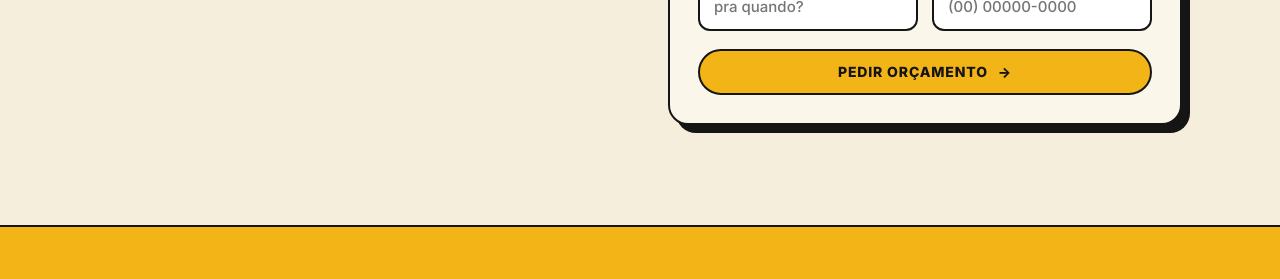
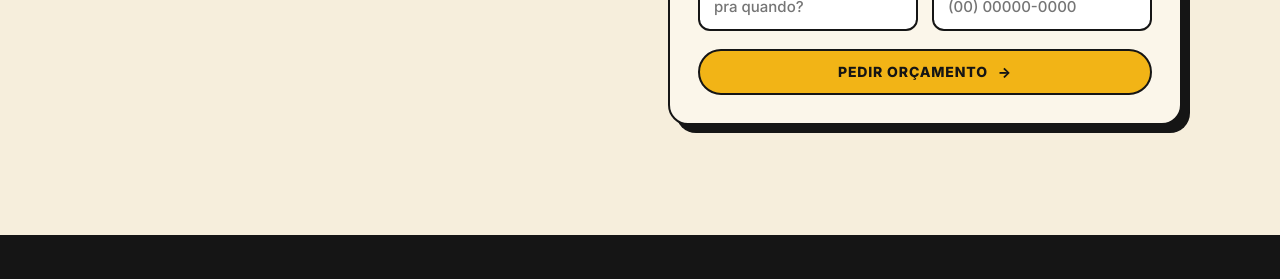
Before and after one commit to isapandini/ugc, a plain HTML site: page index.html in a window 1280 px wide. Shown: the part 4807-5086 px from the top of the page. Drawn offline with Linux system fonts and the light colour scheme.

Commit message:
Update index.html

```diff
--- a/index.html
+++ b/index.html
@@ -195,7 +195,7 @@ section{scroll-margin-top:72px}
 .atend-lista .est{color:var(--pt)}
 
 /* ---------- 6. contato ---------- */
-.contato{padding:110px 0 0}
+.contato{padding:110px 0}
 .ct-grid{display:grid;grid-template-columns:1fr 1fr;gap:56px;align-items:start}
 .ct-grid.so{grid-template-columns:1fr}
 .ct-txt p{font-size:16px;color:#2B2822;max-width:40ch;margin:18px 0 26px}
@@ -716,11 +716,6 @@ function montarContato(){
           '</form>' +
         '</div>' : '') +
       '</div>' +
-    '</div>' +
-    '<div class="cta-am">' +
-      '<svg class="explosao" viewBox="0 0 200 200" aria-hidden="true"><polygon points="' + pontosExplosao() + '"/></svg>' +
-      '<div class="wrap"><h2 class="tit">' + t('ctaTit') + '<span class="mao">' + t('ctaMao') + sublinhado() + '</span></h2>' +
-      '<div class="btns">' + btnContato('btn-pt') + '</div></div>' +
     '</div>';
 
   if (temForm) ligarFormulario();
```
